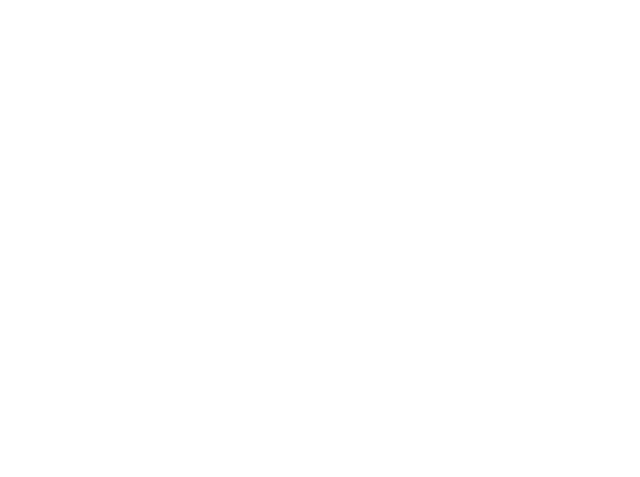
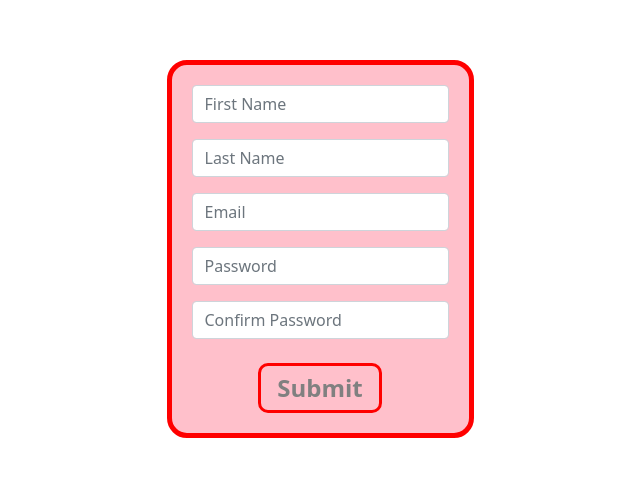
Before and after one commit to AnjaliChandaRC/Router, a React (Create React App) app: page /form in a window 1280 px wide. Shown: the part 151-628 px from the top of the page, without its empty margins (320-960 px from the left). Built offline with nearby package versions, Linux system fonts and the light colour scheme.

Commit message:
make form sec

```diff
--- a/src/App.css
+++ b/src/App.css
@@ -9,3 +9,30 @@
 .redclr {
   fill: red;
 }
+
+/*FORM-------------CSS------------------START*/
+.form_border {
+  border: 5px solid red;
+  border-radius: 20px;
+  padding: 20px;
+  background-color: pink;
+}
+
+.form-control:focus {
+  background-color: #fff;
+  border-color: transparent !important;
+  outline: none !important;
+  box-shadow: none !important;
+}
+
+.submit_btn {
+  border-radius: 10px;
+  border: 3px solid red;
+  color: gray;
+  background-color: transparent;
+  transition: all 0.4s ease-in-out;
+}
+
+.submit_btn:hover {
+  transform: scale(1.02);
+}
--- a/src/App.js
+++ b/src/App.js
@@ -9,6 +9,7 @@ import Demo from "./component/Demo";
 import Header from "./component/Header";
 import About from "./component/About";
 import Star from "./component/Star";
+import Form from "./component/Form";
 function App() {
   return (
     <Router>
@@ -18,6 +19,7 @@ function App() {
         <Route exact path="/demo" component={Demo} />
         <Route exact path="/about" component={About} />
         <Route exact path="/star" component={Star} />
+        <Route exact path="/form" component={Form} />
       </Switch>
     </Router>
   );
--- /dev/null
+++ b/src/component/Form.jsx
@@ -0,0 +1,91 @@
+import React, { useState } from "react";
+
+function Form() {
+  const [firstName, setfirstName] = useState();
+  const [lastName, setlastName] = useState();
+  const [emailName, setemailName] = useState();
+  const [passwordName, setpasswordName] = useState();
+  const [confirmpassowrdName, setconfirmpasswordName] = useState();
+  const [showData, setShowData] = useState([]);
+
+  //   const changeHandler = (e) => {
+  //     setfirstName(e);
+  //   };
+  const submitData = () => {
+    let Data = [];
+    Data = showData.push(
+      firstName,
+      lastName,
+      emailName,
+      passwordName,
+      confirmpassowrdName
+    );
+    console.log("showData", showData);
+  };
+
+  return (
+    <>
+      <section className="d-flex min-vh-100 align-items-center justify-content-center">
+        <div className="container d-flex justify-content-center align-items center ">
+          <div className="row">
+            <div className="col">
+              <div className="form_border">
+                <div class="mb-3">
+                  <input
+                    onChange={(e) => setfirstName(e.target.value)}
+                    // onChange={(e) => changeHandler(e)}
+                    type="text"
+                    className="form-control"
+                    placeholder="First Name"
+                  />
+                </div>
+                <div className="mb-3">
+                  <input
+                    onChange={(e) => setlastName(e.target.value)}
+                    type="text"
+                    className="form-control"
+                    placeholder="Last Name"
+                  />
+                </div>
+                <div className="mb-3">
+                  <input
+                    onChange={(e) => setemailName(e.target.value)}
+                    type="email"
+                    className="form-control"
+                    placeholder="Email"
+                  />
+                </div>
+                <div className="mb-3">
+                  <input
+                    onChange={(e) => setpasswordName(e.target.value)}
+                    type="password"
+                    className="form-control"
+                    placeholder="Password"
+                  />
+                </div>
+                <div className="mb-3">
+                  <input
+                    onChange={(e) => setconfirmpasswordName(e.target.value)}
+                    type="password"
+                    className="form-control"
+                    placeholder="Confirm Password"
+                  />
+                </div>
+                <div className="text-center mt-4">
+                  <button
+                    className="fs-4 fw-bold submit_btn py-1 px-3"
+                    onClick={() => submitData()}
+                  >
+                    Submit
+                  </button>
+                </div>
+              </div>
+            </div>
+          </div>
+        </div>
+      </section>
+    </>
+  );
+}
+
+export default Form;
--- a/src/component/Header.jsx
+++ b/src/component/Header.jsx
@@ -56,3 +56,5 @@ const Header = ({ history }) => {
 };
 
 export default withRouter(Header);
+
+// my react app 00
--- a/src/component/Star.jsx
+++ b/src/component/Star.jsx
@@ -12,7 +12,7 @@ const Star = () => {
               <div className="col-2" key={index}>
                 <div
                   onClick={() => SetIndexValue(index)}
-                  className={indexvalue === index ? "orange" : "redclr"}
+                  className={indexvalue >= index ? "orange" : "redclr"}
                 >
                   {val.imageUrl}
                 </div>
```
Also changed, not shown: src/common/iconmonstr-star-2.svg (deleted).
